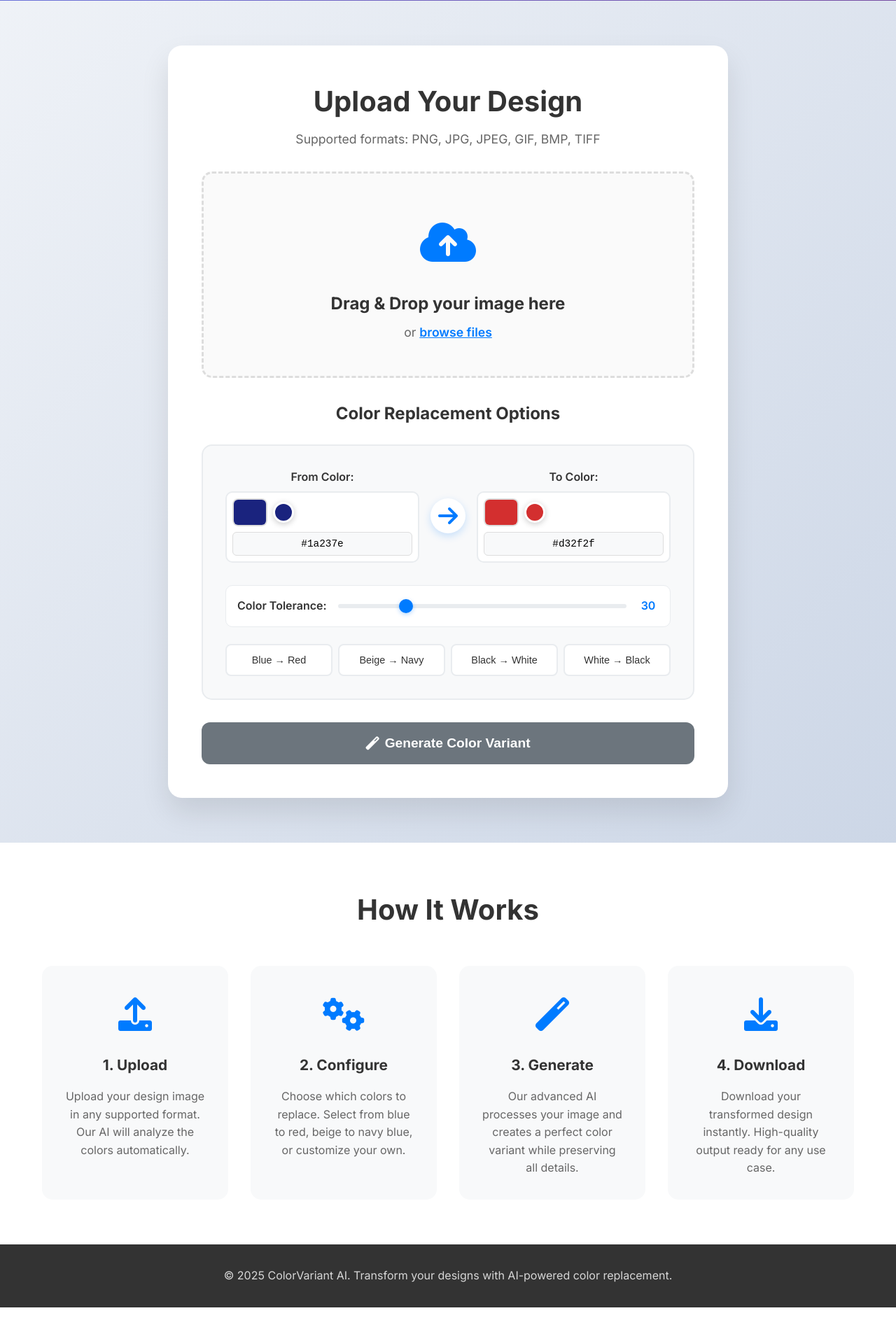
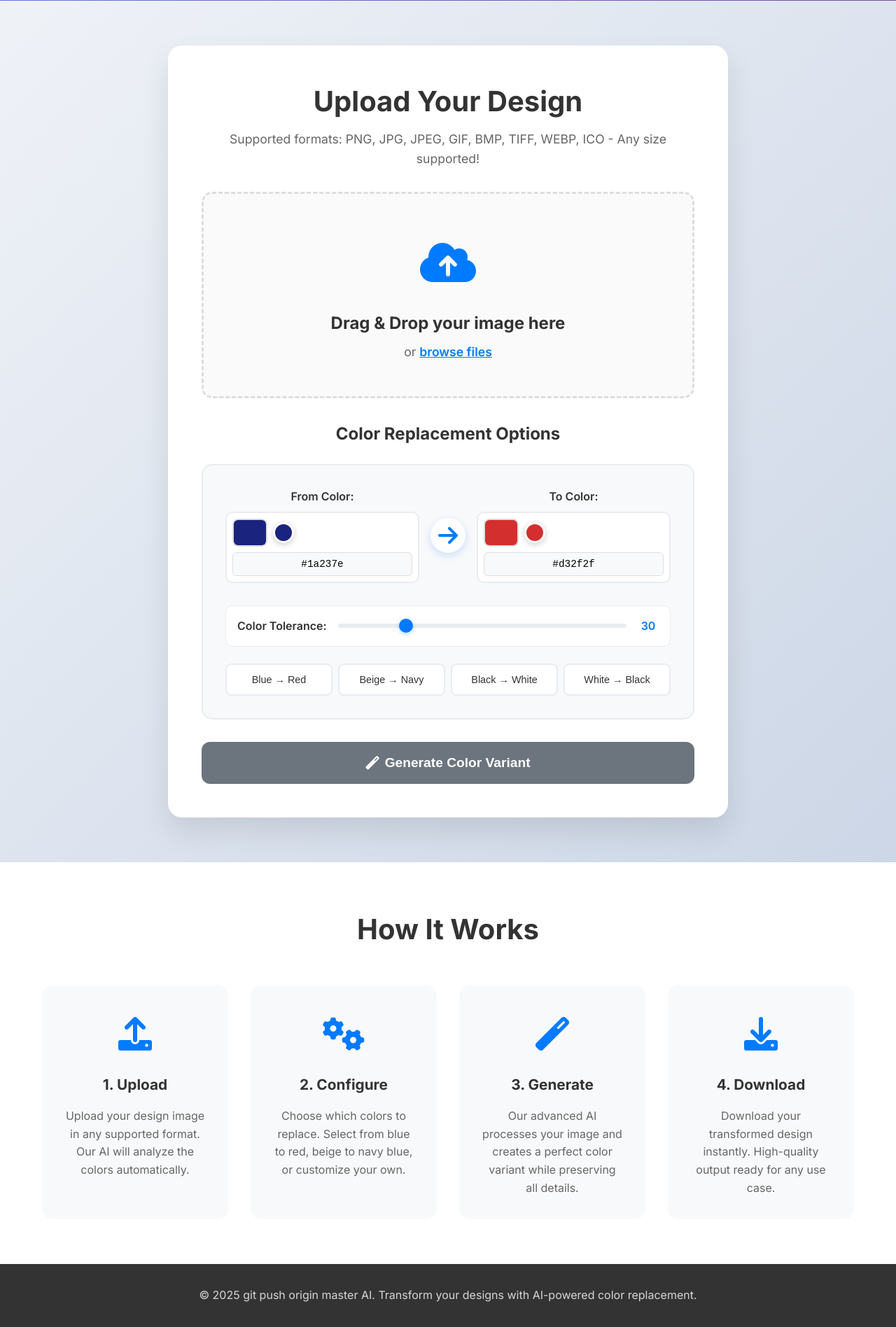
Before and after one commit to HafsaWaheed54/Colorchanger, a Flask app: page / in a window 1280 px wide. Shown: the part 453-2349 px from the top of the page at 70% size. Before the commit the page ends 2321 px from the top, so only its background shows below. Run offline with Flask 3, Linux system fonts and the light colour scheme.

Commit message:
Your message describing the changes

```diff
--- a/app.py
+++ b/app.py
@@ -23,13 +23,14 @@ else:
     os.makedirs(app.config['UPLOAD_FOLDER'], exist_ok=True)
     os.makedirs(app.config['OUTPUT_FOLDER'], exist_ok=True)
 
-app.config['MAX_CONTENT_LENGTH'] = 16 * 1024 * 1024  # 16MB max file size
+# No file size limit - support any size image
+# app.config['MAX_CONTENT_LENGTH'] = 16 * 1024 * 1024  # Removed size restriction
 
 # Configure logging
 logging.basicConfig(level=logging.INFO)
 logger = logging.getLogger(__name__)
 
-ALLOWED_EXTENSIONS = {'png', 'jpg', 'jpeg', 'gif', 'bmp', 'tiff'}
+ALLOWED_EXTENSIONS = {'png', 'jpg', 'jpeg', 'gif', 'bmp', 'tiff', 'webp', 'ico', 'tif'}
 
 def allowed_file(filename):
     return '.' in filename and filename.rsplit('.', 1)[1].lower() in ALLOWED_EXTENSIONS
@@ -329,9 +330,7 @@ def handle_exception(e):
 def handle_404(e):
     return jsonify({'error': 'Endpoint not found'}), 404
 
-@app.errorhandler(413)
-def handle_413(e):
-    return jsonify({'error': 'File too large. Maximum size is 16MB.'}), 413
+# Removed 413 error handler since we support any file size
 
 # For Vercel deployment
 app = app
--- a/static/js/script.js
+++ b/static/js/script.js
@@ -33,21 +33,16 @@ function previewImage(file, previewElement) {
     reader.readAsDataURL(file);
 }
 
-// File validation
+// File validation - no size limits, support any image size
 function validateFile(file) {
-    const allowedTypes = ['image/png', 'image/jpeg', 'image/jpg', 'image/gif', 'image/bmp', 'image/tiff'];
-    const maxSize = 16 * 1024 * 1024; // 16MB
+    const allowedTypes = ['image/png', 'image/jpeg', 'image/jpg', 'image/gif', 'image/bmp', 'image/tiff', 'image/webp', 'image/x-icon', 'image/vnd.microsoft.icon'];
 
     if (!allowedTypes.includes(file.type)) {
-        showNotification('Please select a valid image file (PNG, JPG, JPEG, GIF, BMP, TIFF)', 'error');
+        showNotification('Please select a valid image file (PNG, JPG, JPEG, GIF, BMP, TIFF, WEBP, ICO)', 'error');
         return false;
     }
 
-    if (file.size > maxSize) {
-        showNotification('File size must be less than 16MB', 'error');
-        return false;
-    }
-
+    // No file size limit - support any size image
     return true;
 }
 
--- a/templates/base.html
+++ b/templates/base.html
@@ -28,7 +28,8 @@
 
     <footer class="footer">
         <div class="footer-content">
-            <p>&copy; 2025 ColorVariant AI. Transform your designs with AI-powered color replacement.</p>
+            <p>&copy; 2025 git push origin master
+ AI. Transform your designs with AI-powered color replacement.</p>
         </div>
     </footer>
 
--- a/templates/index.html
+++ b/templates/index.html
@@ -29,7 +29,7 @@
         <div class="upload-card">
             <div class="upload-header">
                 <h2>Upload Your Design</h2>
-                <p>Supported formats: PNG, JPG, JPEG, GIF, BMP, TIFF</p>
+                <p>Supported formats: PNG, JPG, JPEG, GIF, BMP, TIFF, WEBP, ICO - Any size supported!</p>
             </div>
 
             <form id="uploadForm" enctype="multipart/form-data" class="upload-form">
@@ -41,7 +41,7 @@
                         <h3>Drag & Drop your image here</h3>
                         <p>or <span class="upload-link">browse files</span></p>
                     </div>
-                    <input type="file" id="fileInput" name="file" accept="image/png,image/jpeg,image/jpg,image/gif,image/bmp,image/tiff" style="display: none;">
+                    <input type="file" id="fileInput" name="file" accept="image/png,image/jpeg,image/jpg,image/gif,image/bmp,image/tiff,image/webp,image/x-icon,image/vnd.microsoft.icon" style="display: none;">
                 </div>
 
                 <div class="color-options">
```
Also changed, not shown: README.md.
